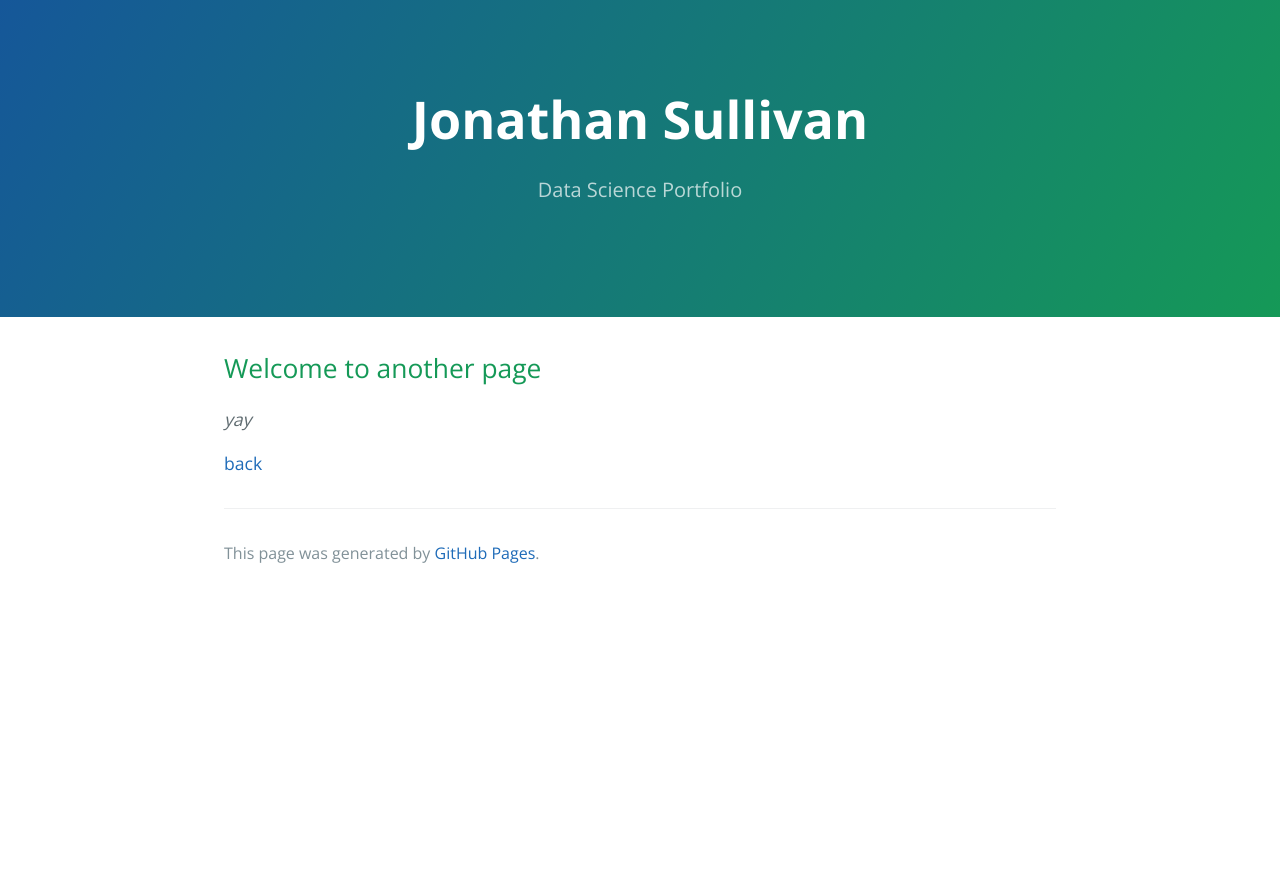
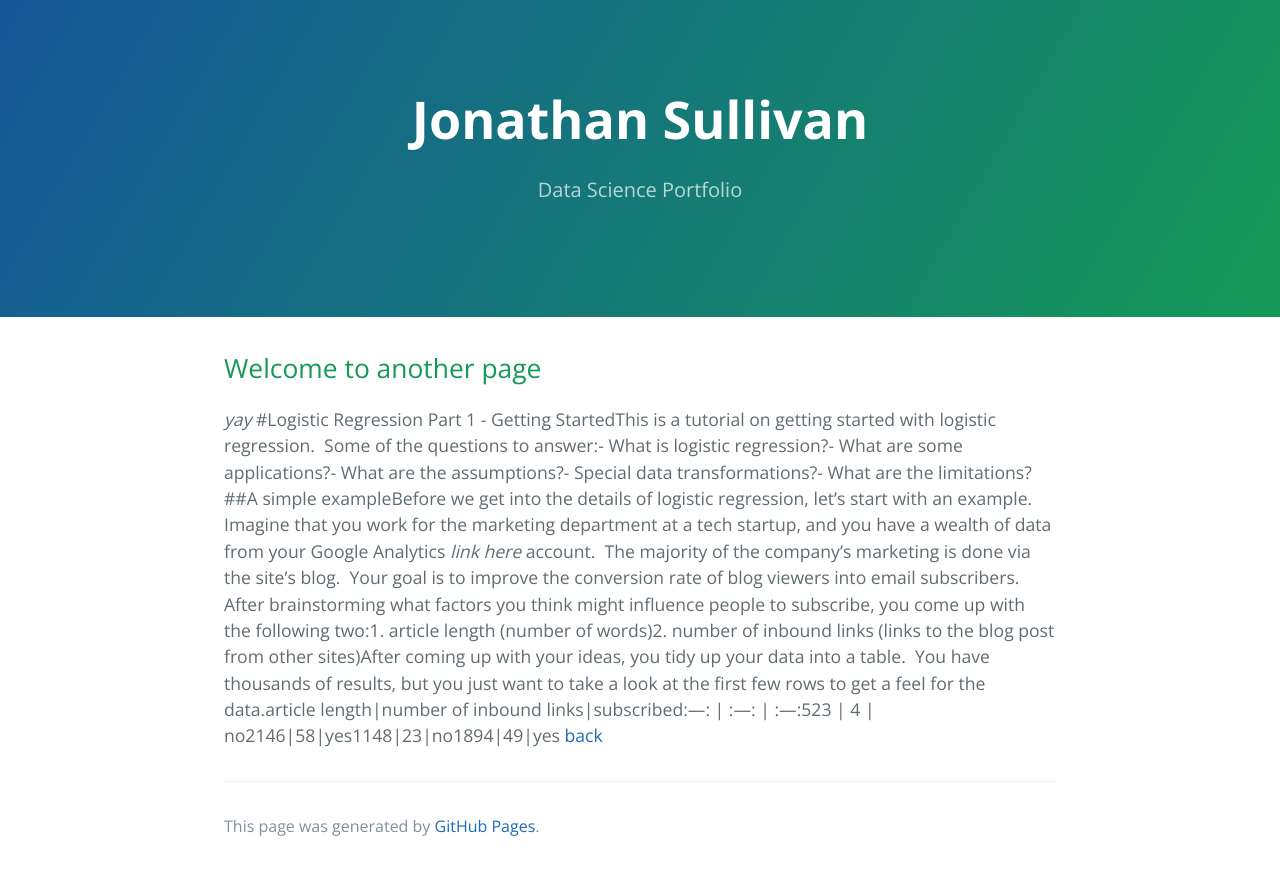
Before and after one commit to jtsulliv/jtsulliv.github.io, a Jekyll site: the page built from another-page.md, in a window 1280 px wide. Shown: the top 875 px of the page. Built offline with Jekyll 4.4.1, drawn with Linux system fonts in a browser that asks for light colours; our own code applies the rules of GitHub Pages for plain Markdown files.

Commit message:
Update another-page.md

```diff
--- a/another-page.md
+++ b/another-page.md
@@ -5,5 +5,5 @@ layout: default
 ## Welcome to another page
 
 _yay_
-
+#Logistic Regression Part 1 - Getting StartedThis is a tutorial on getting started with logistic regression.  Some of the questions to answer:- What is logistic regression?- What are some applications?- What are the assumptions?- Special data transformations?- What are the limitations?##A simple exampleBefore we get into the details of logistic regression, let's start with an example.  Imagine that you work for the marketing department at a tech startup, and you have a wealth of data from your Google Analytics *link here* account.  The majority of the company's marketing is done via the site's blog.  Your goal is to improve the conversion rate of blog viewers into email subscribers.  After brainstorming what factors you think might influence people to subscribe, you come up with the following two:1. article length (number of words)2. number of inbound links (links to the blog post from other sites)After coming up with your ideas, you tidy up your data into a table.  You have thousands of results, but you just want to take a look at the first few rows to get a feel for the data.article length|number of inbound links|subscribed:---: | :---: | :---:523 | 4 | no2146|58|yes1148|23|no1894|49|yes
 [back](./)
```
